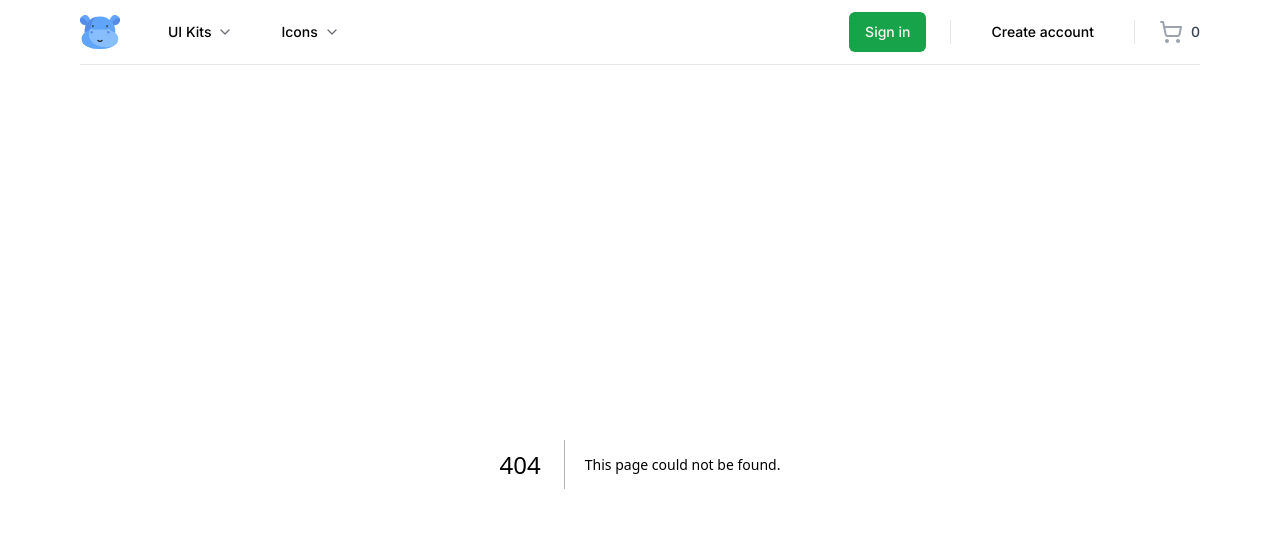
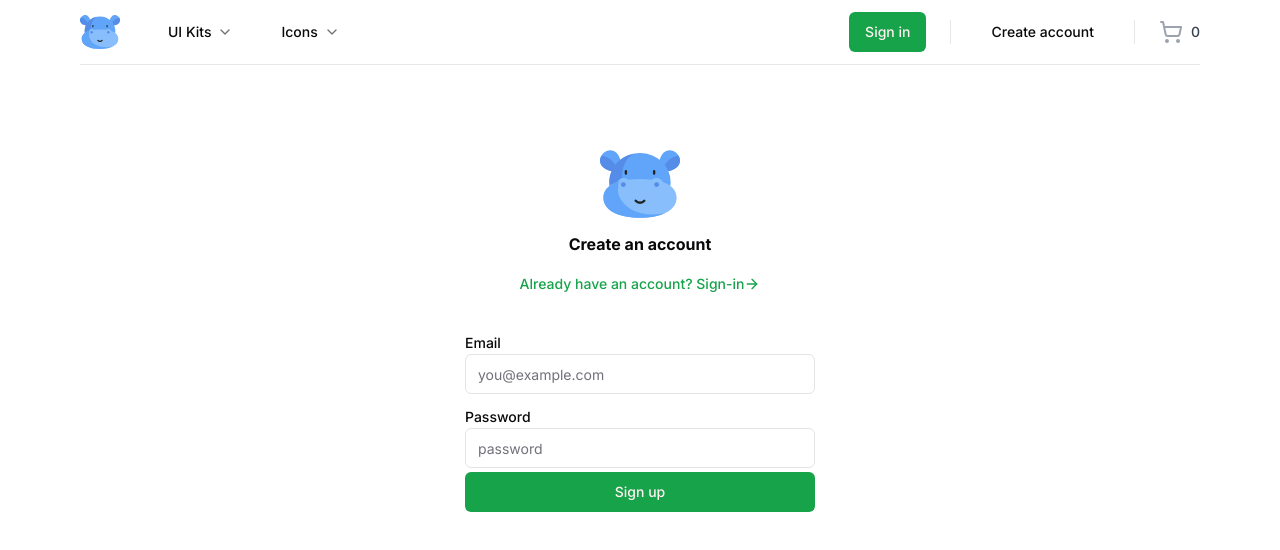
Before and after one commit to MChaves12/digitalhippo, a Next.js app: page /sign-up in a window 1280 px wide. Before the commit this address had no page. Shown: the top 550 px of the page. Built offline with nearby package versions, Linux system fonts and the light colour scheme.

Commit message:
feat: Auth flow initialized. Sign in Form implemented

```diff
--- /dev/null
+++ b/src/app/(auth)/sign-up/page.tsx
@@ -0,0 +1,61 @@
+"use client"
+
+import { Icons } from '@/components/Icons'
+import { Button, buttonVariants } from '@/components/ui/button'
+import { Input } from '@/components/ui/input'
+import { Label } from '@/components/ui/label'
+import { cn } from '@/lib/utils'
+import { ArrowRight } from 'lucide-react'
+import Link from 'next/link'
+import {useForm} from 'react-hook-form'
+import { zodResolver } from '@hookform/resolvers/zod'
+import { AuthCredentials, TAuthCredentials } from '@/lib/validators/account-credentials'
+
+const Page = () => {
+
+   const onSubmit = ({email, password}: TAuthCredentials) => {
+
+   }
+
+    const { register, handleSubmit, formState: {errors}} = useForm<TAuthCredentials>({ resolver: zodResolver(AuthCredentials)})
+
+
+  return (
+    <div className='container relative flex pt-20 flex-col items-center justify-center lg:px-0'>
+        <div className='mx-auto flex w-full flex-col justify-center space-y-6 sm:w-[350px]'>
+            <div className='flex flex-col items-center space-y-2 text-center'>
+                <Icons.logo className='h-20 w-20' />
+                <h1 className='2xl font-bold'>
+                    Create an account
+                </h1>
+
+                <Link className={buttonVariants({variant: 'link'})} href={'/sign-in'}>
+                    Already have an account? Sign-in
+                    <ArrowRight className='h-4 w-4' />
+                </Link>
+            </div>
+
+            <div className='grid gap-6'>
+                <form onSubmit={handleSubmit(onSubmit)}>
+                    <div className='grid gap-2'>
+                        <div className='grid gap-1 py-2'>
+                            <Label htmlFor='email'> Email </Label>
+                            <Input {...register('email')} className={cn({"focus-visible:ring-red-500": errors.email})} placeholder='you@example.com' />
+                        </div>
+                    </div>
+
+
+                    <div className='grid gap-1 py-2'>
+                        <Label htmlFor='password'> Password </Label>
+                        <Input {...register('password')} className={cn({"focus-visible:ring-red-500": errors.password})} placeholder='password' />
+
+                        <Button> Sign up </Button>
+                    </div>
+                </form>
+            </div>
+        </div>
+    </div>
+  )
+}
+
+export default Page
--- /dev/null
+++ b/src/components/ui/input.tsx
@@ -0,0 +1,25 @@
+import * as React from "react"
+
+import { cn } from "@/lib/utils"
+
+export interface InputProps
+  extends React.InputHTMLAttributes<HTMLInputElement> {}
+
+const Input = React.forwardRef<HTMLInputElement, InputProps>(
+  ({ className, type, ...props }, ref) => {
+    return (
+      <input
+        type={type}
+        className={cn(
+          "flex h-10 w-full rounded-md border border-input bg-background px-3 py-2 text-sm ring-offset-background file:border-0 file:bg-transparent file:text-sm file:font-medium placeholder:text-muted-foreground focus-visible:outline-none focus-visible:ring-2 focus-visible:ring-ring focus-visible:ring-offset-2 disabled:cursor-not-allowed disabled:opacity-50",
+          className
+        )}
+        ref={ref}
+        {...props}
+      />
+    )
+  }
+)
+Input.displayName = "Input"
+
+export { Input }
--- /dev/null
+++ b/src/components/ui/label.tsx
@@ -0,0 +1,26 @@
+"use client"
+
+import * as React from "react"
+import * as LabelPrimitive from "@radix-ui/react-label"
+import { cva, type VariantProps } from "class-variance-authority"
+
+import { cn } from "@/lib/utils"
+
+const labelVariants = cva(
+  "text-sm font-medium leading-none peer-disabled:cursor-not-allowed peer-disabled:opacity-70"
+)
+
+const Label = React.forwardRef<
+  React.ElementRef<typeof LabelPrimitive.Root>,
+  React.ComponentPropsWithoutRef<typeof LabelPrimitive.Root> &
+    VariantProps<typeof labelVariants>
+>(({ className, ...props }, ref) => (
+  <LabelPrimitive.Root
+    ref={ref}
+    className={cn(labelVariants(), className)}
+    {...props}
+  />
+))
+Label.displayName = LabelPrimitive.Root.displayName
+
+export { Label }
--- /dev/null
+++ b/src/lib/validators/account-credentials.ts
@@ -0,0 +1,8 @@
+import { z } from "zod"
+
+export const AuthCredentials = z.object({
+    email: z.string().email(),
+    password: z.string().min(8, {message: 'Password must be at least 8 characters long'})
+})
+
+export type TAuthCredentials = z.infer<typeof AuthCredentials>
```
Also changed, not shown: package.json (+6 -1 lines), 1 other file (tests, documents, lock files or other folders).
